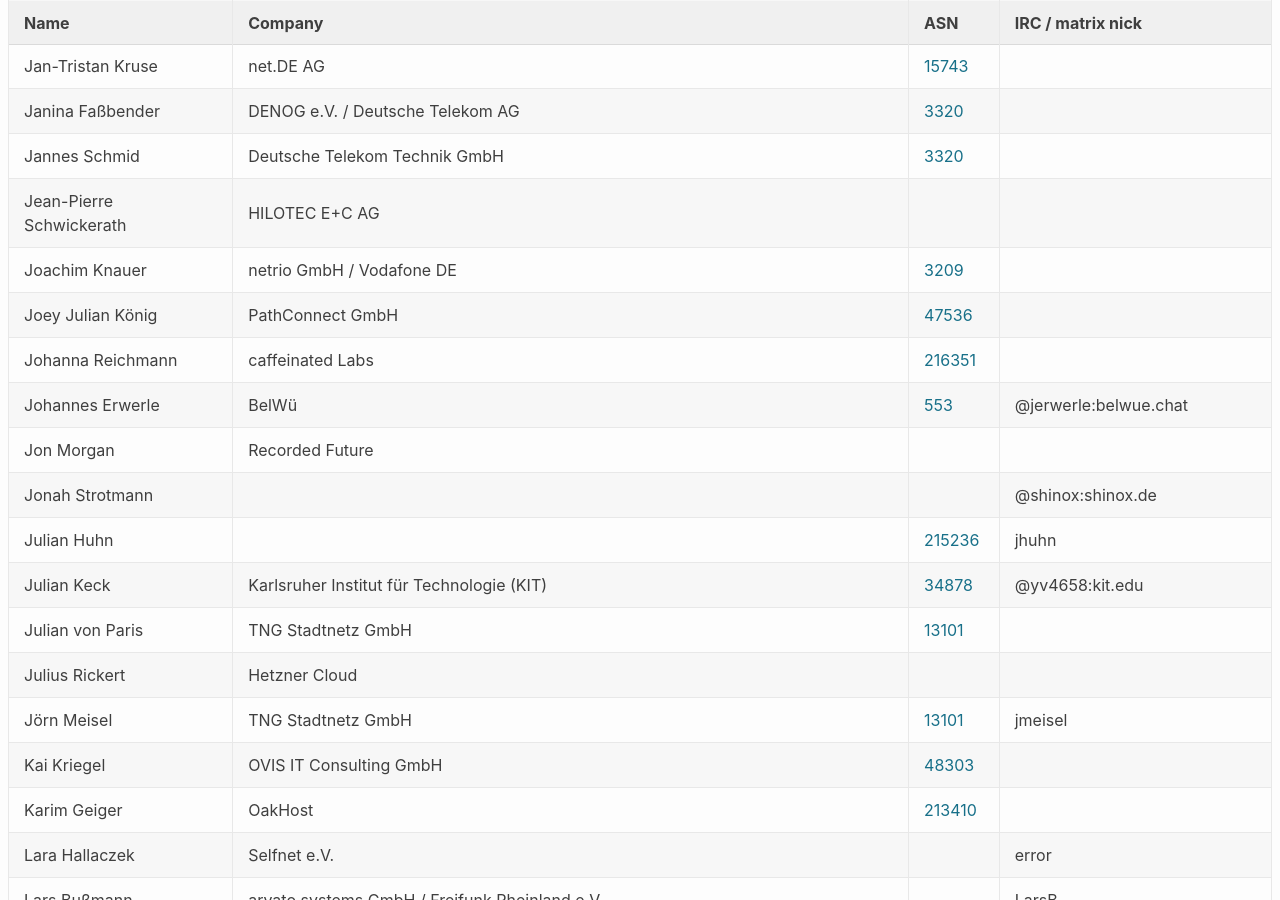
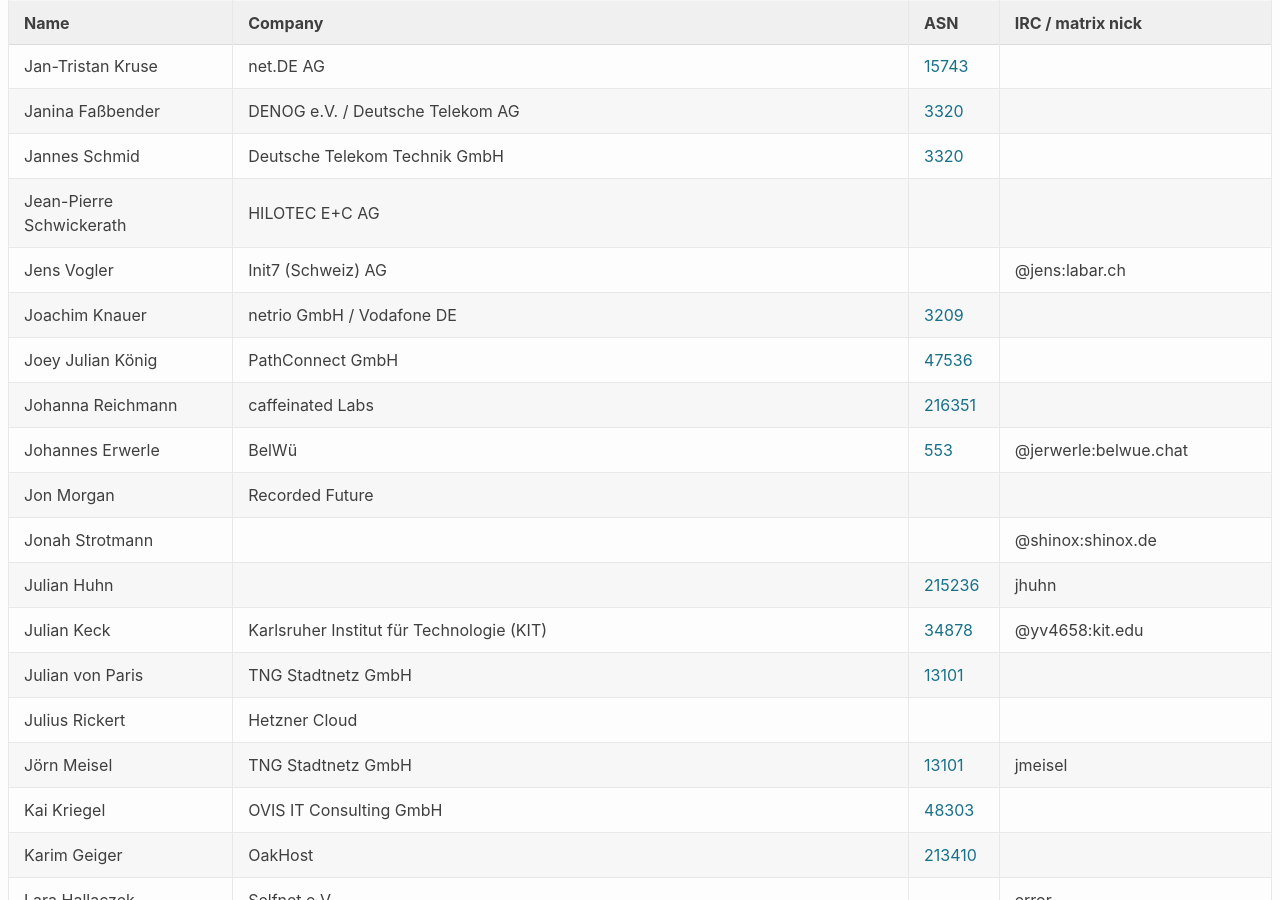
Before and after one commit to denog/pretix-attendeelist, a Jekyll site: the page built from denog17/index.markdown, in a window 1280 px wide and 900 px high, scrolled down 2653 px. Built offline with Jekyll 4.4.1, drawn with Linux system fonts in a browser that asks for light colours.

Commit message:
Latest data: Mon Jun 30 10:50:42 UTC 2025

```diff
--- a/_data/attendees_denog17_onsite.json
+++ b/_data/attendees_denog17_onsite.json
@@ -357,6 +357,12 @@
     "name": "Jean-Pierre Schwickerath",
     "company": "HILOTEC E+C AG",
     "irc": null,
+    "asn": null
+  },
+  {
+    "name": "Jens Vogler",
+    "company": "Init7 (Schweiz) AG",
+    "irc": "@jens:labar.ch",
     "asn": null
   },
   {
```
